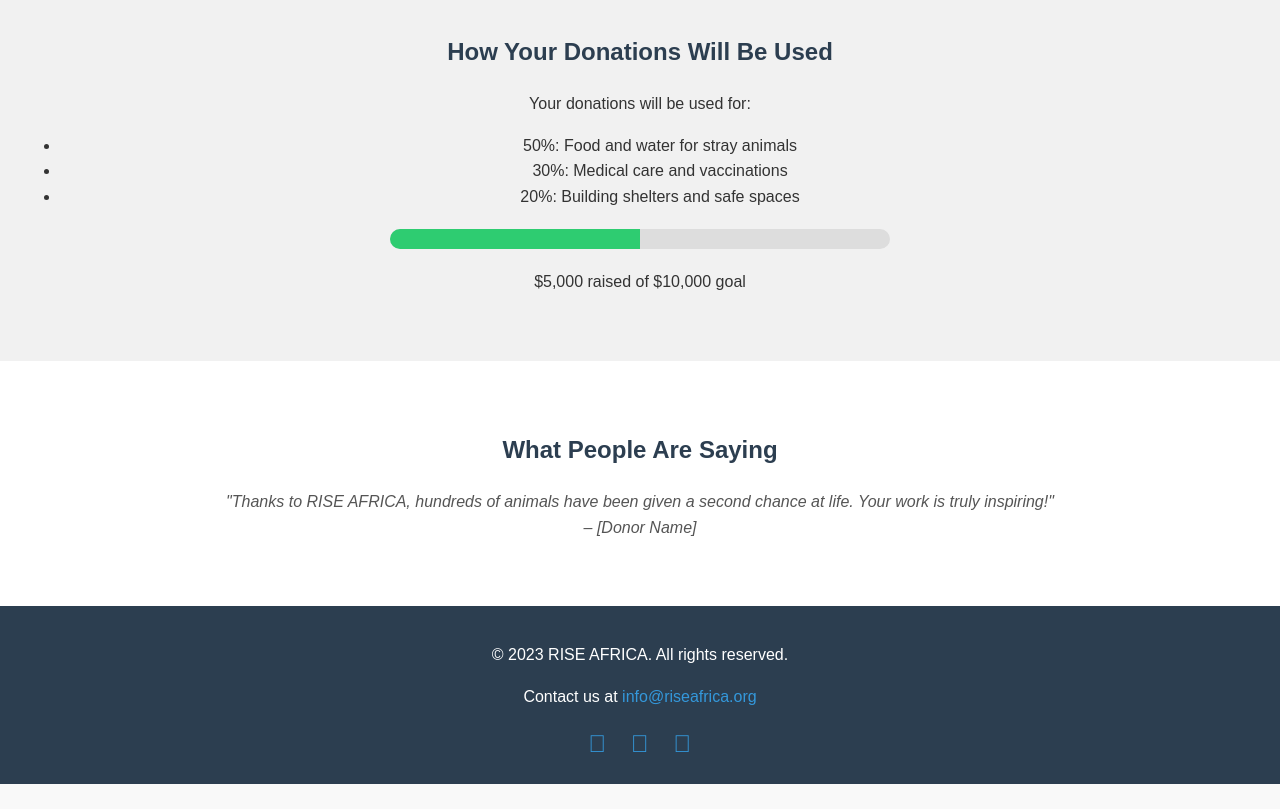
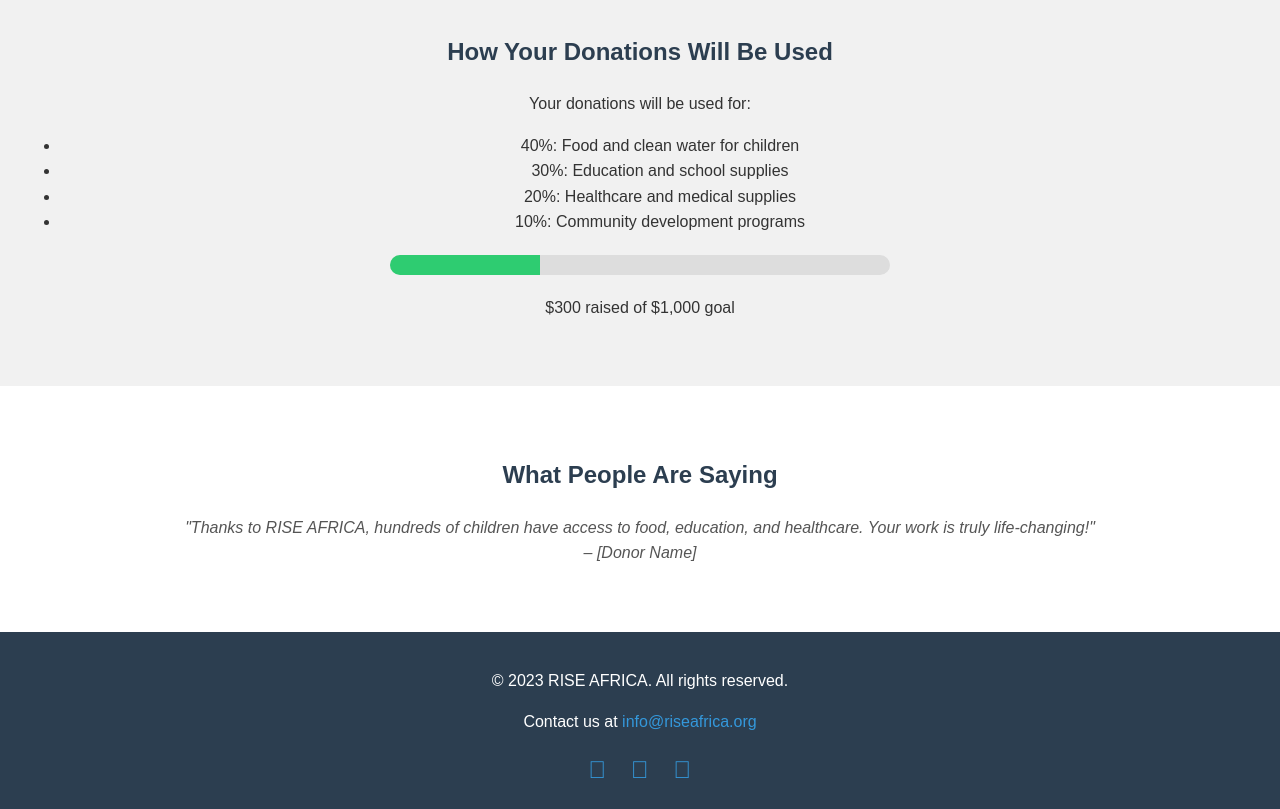
Before and after one commit to Charlie01-creator/Rise, a plain HTML site: page index.html in a window 1280 px wide. Shown: the part 1140-1949 px from the top of the page. Before the commit the page ends 1924 px from the top, so only its background shows below. Drawn offline with Linux system fonts and the light colour scheme.

Commit message:
Update index.html

```diff
--- a/index.html
+++ b/index.html
@@ -3,7 +3,7 @@
 <head>
   <meta charset="UTF-8">
   <meta name="viewport" content="width=device-width, initial-scale=1.0">
-  <title>Help Save Stray Animals - RISE AFRICA</title>
+  <title>Support Suffering African Children - RISE AFRICA</title>
   <style>
     /* General Styles */
     body {
@@ -92,7 +92,7 @@
     }
 
     .progress {
-      width: 50%; /* Update this based on your progress */
+      width: 30%; /* Update this based on your progress */
       height: 100%;
       background-color: #2ecc71;
     }
@@ -134,16 +134,16 @@
 <body>
   <!-- Hero Section -->
   <section class="hero">
-    <h1>Help Us Save Stray Animals with RISE AFRICA</h1>
-    <p>Your donation can provide food, shelter, and medical care to animals in need.</p>
+    <h1>Support Suffering African Children with RISE AFRICA</h1>
+    <p>Your donation can provide food, education, and healthcare to children in need.</p>
     <a href="https://your-gogetfunding-link.com" class="cta-button">Donate Now</a>
   </section>
 
   <!-- About Section -->
   <section class="about">
     <h2>About RISE AFRICA</h2>
-    <p>At RISE AFRICA, we are committed to making a difference in the lives of stray animals. Every day, hundreds of animals in [Your Region] struggle to survive. They face hunger, disease, and harsh weather conditions. With your support, we can provide them with food, medical care, and a safe place to stay. Together, we can make a difference.</p>
-    <img src="https://via.placeholder.com/800x400" alt="RISE AFRICA Stray Animal Rescue">
+    <p>At RISE AFRICA, we are committed to improving the lives of suffering children across Africa. Many children face extreme poverty, lack of access to education, and inadequate healthcare. With your support, we can provide them with the resources they need to thrive. Together, we can make a difference.</p>
+    <img src="https://via.placeholder.com/800x400" alt="RISE AFRICA Supporting Children">
   </section>
 
   <!-- Donation Usage Section -->
@@ -151,21 +151,22 @@
     <h2>How Your Donations Will Be Used</h2>
     <p>Your donations will be used for:</p>
     <ul>
-      <li>50%: Food and water for stray animals</li>
-      <li>30%: Medical care and vaccinations</li>
-      <li>20%: Building shelters and safe spaces</li>
+      <li>40%: Food and clean water for children</li>
+      <li>30%: Education and school supplies</li>
+      <li>20%: Healthcare and medical supplies</li>
+      <li>10%: Community development programs</li>
     </ul>
     <div class="progress-bar">
       <div class="progress"></div>
     </div>
-    <p>$5,000 raised of $10,000 goal</p>
+    <p>$300 raised of $1,000 goal</p>
   </section>
 
   <!-- Testimonials Section -->
   <section class="testimonials">
     <h2>What People Are Saying</h2>
     <blockquote>
-      "Thanks to RISE AFRICA, hundreds of animals have been given a second chance at life. Your work is truly inspiring!"
+      "Thanks to RISE AFRICA, hundreds of children have access to food, education, and healthcare. Your work is truly life-changing!"
       <br>– [Donor Name]
     </blockquote>
   </section>
```
